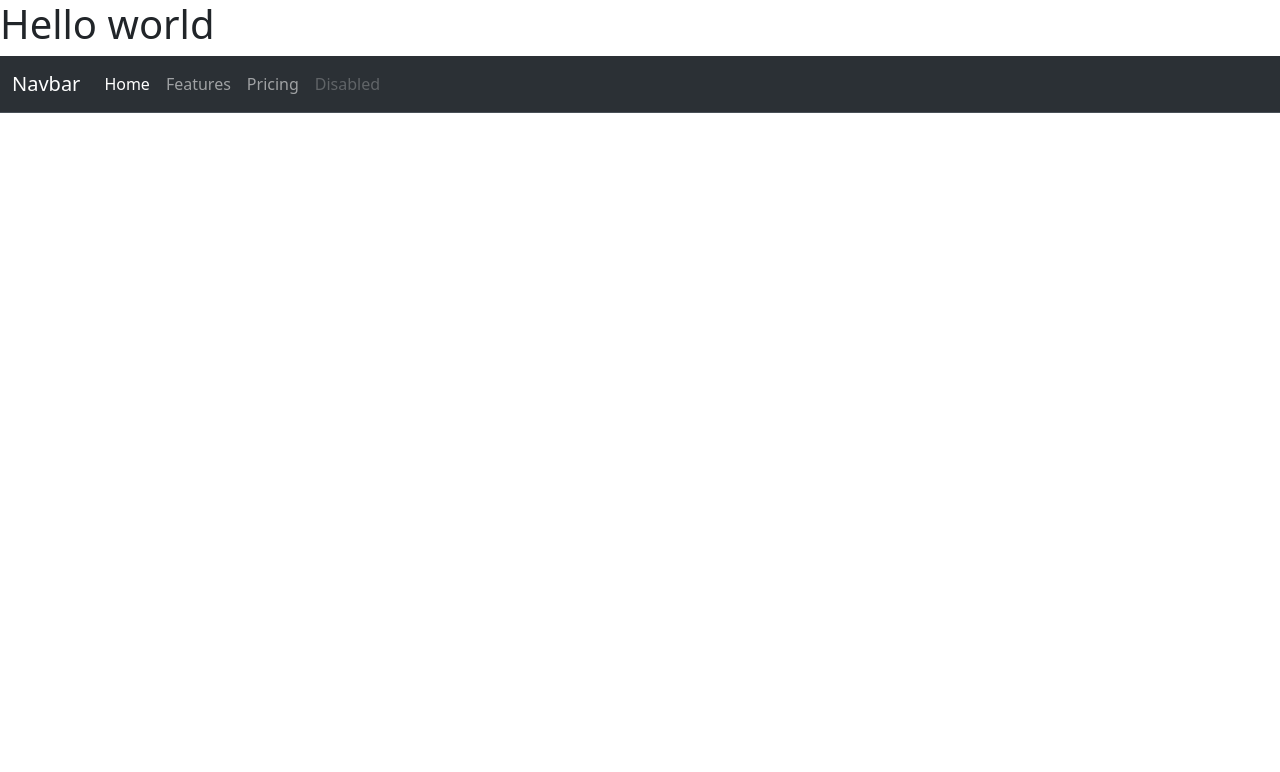
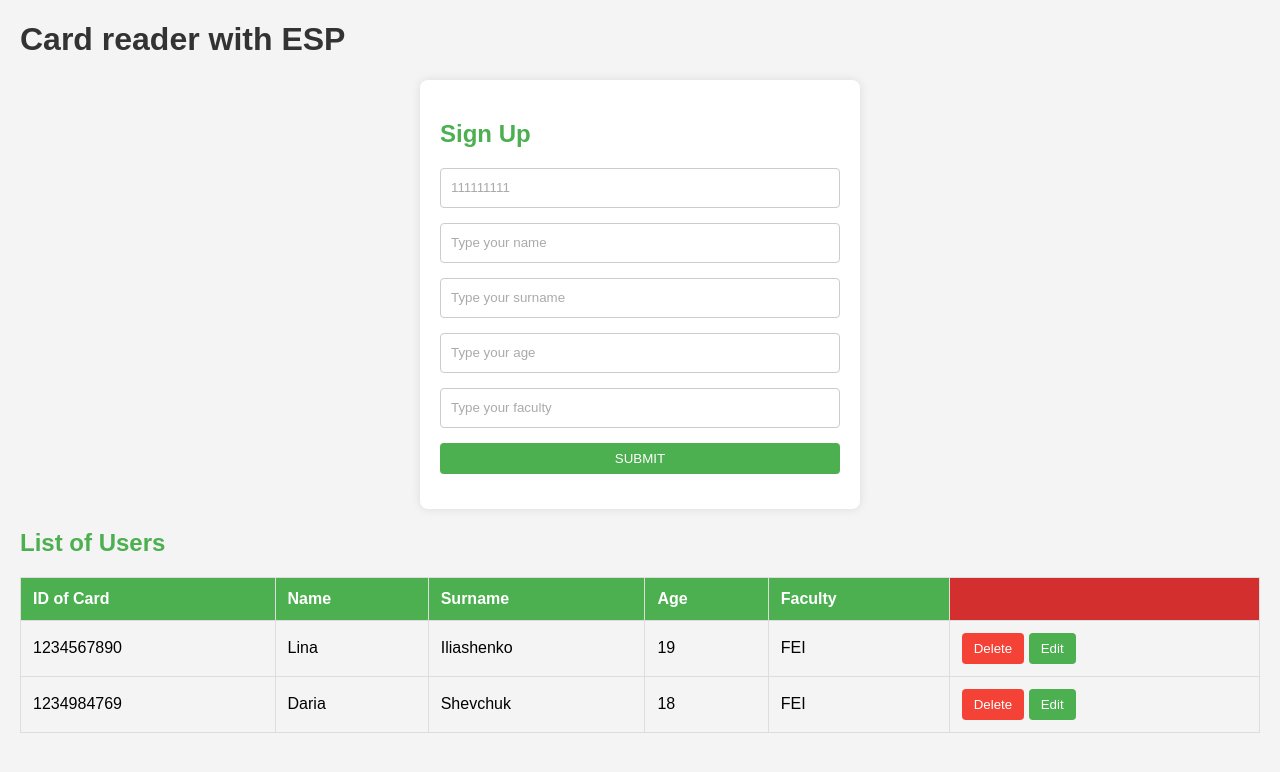
Before and after one commit to linawhite/card-reader-iliashenko-shevchuk, a PHP site: page / in a window 1280 px wide. Shown: the top 772 px of the page. Run offline with PHP 8.4, Linux system fonts and the light colour scheme.

Commit message:
JSON + Front + New lines

```diff
--- a/index.php
+++ b/index.php
@@ -1,41 +1,43 @@
 <!DOCTYPE html>
 <html lang="en">
 <head>
-<title>Document</title>
+<title>Card Reader</title>
     <meta charset="UTF-8">
     <meta name="viewport" content="width=device-width, initial-scale=1">
-    <link rel="stylesheet" href="./css/style.css">
-    <link href="https://cdn.jsdelivr.net/npm/bootstrap@5.3.2/dist/css/bootstrap.min.css" rel="stylesheet" integrity="sha384-T3c6CoIi6uLrA9TneNEoa7RxnatzjcDSCmG1MXxSR1GAsXEV/Dwwykc2MPK8M2HN" crossorigin="anonymous">
+    <link rel="stylesheet" href="style.css">
 </head>
 <body>
-  <h1>Hello world</h1>
-<nav class="navbar bg-dark border-bottom border-body navbar-expand-lg bg-body-tertiary" data-bs-theme="dark">
-  <div class="container-fluid">
-    <a class="navbar-brand" href="#">Navbar</a>
-    <button class="navbar-toggler" type="button" data-bs-toggle="collapse" data-bs-target="#navbarNav" aria-controls="navbarNav" aria-expanded="false" aria-label="Toggle navigation">
-      <span class="navbar-toggler-icon"></span>
-    </button>
-    <div class="collapse navbar-collapse" id="navbarNav">
-      <ul class="navbar-nav">
-        <li class="nav-item">
-          <a class="nav-link active" aria-current="page" href="#">Home</a>
-        </li>
-        <li class="nav-item">
-          <a class="nav-link" href="#">Features</a>
-        </li>
-        <li class="nav-item">
-          <a class="nav-link" href="#">Pricing</a>
-        </li>
-        <li class="nav-item">
-          <a class="nav-link disabled" aria-disabled="true">Disabled</a>
-        </li>
-      </ul>
-    </div>
-  </div>
-</nav>
+  <h1>Card reader with ESP</h1>
+  <form name="sign-up">
+    <h2>Sign Up</h2>
+    <input type="text" id="card-id" placeholder="111111111">
+    <input type="text" id="name" placeholder="Type your name">
+    <input type="text" id="surname" placeholder="Type your surname">
+    <input type="text" id="age" placeholder="Type your age">
+    <input type="text" id="faculty" placeholder="Type your faculty">
+    <input type="submit" id="submit" value="SUBMIT" class="edit-btn btn">
+  </form>
 
-    <script src="https://cdn.jsdelivr.net/npm/bootstrap@5.3.2/dist/js/bootstrap.bundle.min.js" integrity="sha384-C6RzsynM9kWDrMNeT87bh95OGNyZPhcTNXj1NW7RuBCsyN/o0jlpcV8Qyq46cDfL" crossorigin="anonymous"></script>
-    <script src="https://cdn.jsdelivr.net/npm/@popperjs/core@2.11.8/dist/umd/popper.min.js" integrity="sha384-I7E8VVD/ismYTF4hNIPjVp/Zjvgyol6VFvRkX/vR+Vc4jQkC+hVqc2pM8ODewa9r" crossorigin="anonymous"></script>
-    <script src="https://cdn.jsdelivr.net/npm/bootstrap@5.3.2/dist/js/bootstrap.min.js" integrity="sha384-BBtl+eGJRgqQAUMxJ7pMwbEyER4l1g+O15P+16Ep7Q9Q+zqX6gSbd85u4mG4QzX+" crossorigin="anonymous"></script>
+  <h2>List of Users</h2>
+
+    <table id="table">
+          <tr>
+            <th>ID of Card</th>
+            <th>Name</th>
+            <th>Surname</th>
+            <th>Age</th>
+            <th>Faculty</th>
+            <th class="last-th"></th>
+        </tr>
+    </table>
+
+    <script>
+        function deleteRow(btn) {
+            var row = btn.parentNode.parentNode;
+            row.parentNode.removeChild(row);
+        }
+    </script>
+
+    <script type="module" src="./script.js" crossorigin="anonymous"></script>
 </body>
 </html>
--- /dev/null
+++ b/script.js
@@ -0,0 +1,39 @@
+const tableBox = document.getElementById("table");
+
+const users = await Func()
+    .then((data) => {
+        return Object.values(data)[0];
+    })
+    .catch((error) => {
+        console.error("Error processing users.json data:", error);
+    });
+
+function Func() {
+    return fetch("./users.json")
+        .then((res) => {
+            if (!res.ok) {
+                throw new Error(`HTTP error! Status: ${res.status}`);
+            }
+            return res.json();
+        })
+        .catch((error) => {
+            console.error("Error fetching users.json:", error);
+            throw error;
+        });
+}
+
+for (let i = 0; i < users.length; i++) {
+    console.log("success");
+    tableBox.innerHTML += `
+        <tr>
+            <td>${users[i].id}</td>
+            <td>${users[i].name}</td>
+            <td>${users[i].surname}</td>
+            <td>${users[i].age}</td>
+            <td>${users[i].faculty}</td>
+            <td>
+            <button class="delete-btn btn" onclick="deleteRow(this)">Delete</button>
+            <button class="edit-btn btn">Edit</button>
+            </td>
+        </tr>`;
+}
--- /dev/null
+++ b/style.css
@@ -0,0 +1,99 @@
+body {
+    font-family: Arial, sans-serif;
+    background-color: #f4f4f4;
+    margin: 20px;
+}
+
+h2 {
+    color: #333;
+}
+
+table {
+    width: 100%;
+    border-collapse: collapse;
+    margin-top: 20px;
+}
+
+th,
+td {
+    padding: 12px;
+    text-align: left;
+    border: 1px solid #ddd;
+}
+
+th {
+    background-color: #4caf50;
+    color: white;
+}
+
+th.last-th {
+    background-color: #d32f2f;
+}
+
+tr:hover {
+    background-color: #f5f5f5;
+}
+
+h1 {
+    color: #333;
+}
+
+form[name="sign-up"] {
+    max-width: 400px;
+    margin: 20px auto;
+    padding: 20px;
+    background-color: #fff;
+    border-radius: 8px;
+    box-shadow: 0 0 10px rgba(0, 0, 0, 0.1);
+}
+
+h2 {
+    color: #4caf50;
+}
+
+input {
+    width: 100%;
+    margin-bottom: 15px;
+    padding: 10px;
+    box-sizing: border-box;
+    border: 1px solid #ccc;
+    border-radius: 4px;
+}
+
+input:focus {
+    outline: none;
+    border-color: #4caf50;
+    box-shadow: 0 0 5px rgba(76, 175, 80, 0.6);
+}
+
+input[type="text"]::placeholder {
+    color: #aaa;
+}
+
+input[type="text"] {
+    height: 40px;
+}
+
+input[type="text"]:last-child {
+    margin-bottom: 0;
+}
+
+.btn {
+    color: white;
+    padding: 8px 12px;
+    border: none;
+    border-radius: 4px;
+    cursor: pointer;
+}
+
+.edit-btn {
+    background-color: #4caf50;
+}
+
+.delete-btn {
+    background-color: #f44336;
+}
+
+.delete-btn:hover {
+    background-color: #d32f2f;
+}
--- /dev/null
+++ b/users.json
@@ -0,0 +1,18 @@
+{
+    "users": [
+        {
+            "id": "1234567890",
+            "name": "Lina",
+            "surname": "Iliashenko",
+            "age": "19",
+            "faculty": "FEI"
+        },
+        {
+            "id": "1234984769",
+            "name": "Daria",
+            "surname": "Shevchuk",
+            "age": "18",
+            "faculty": "FEI"
+        }
+    ]
+}
```
Also changed, not shown: css/style.css (deleted).
